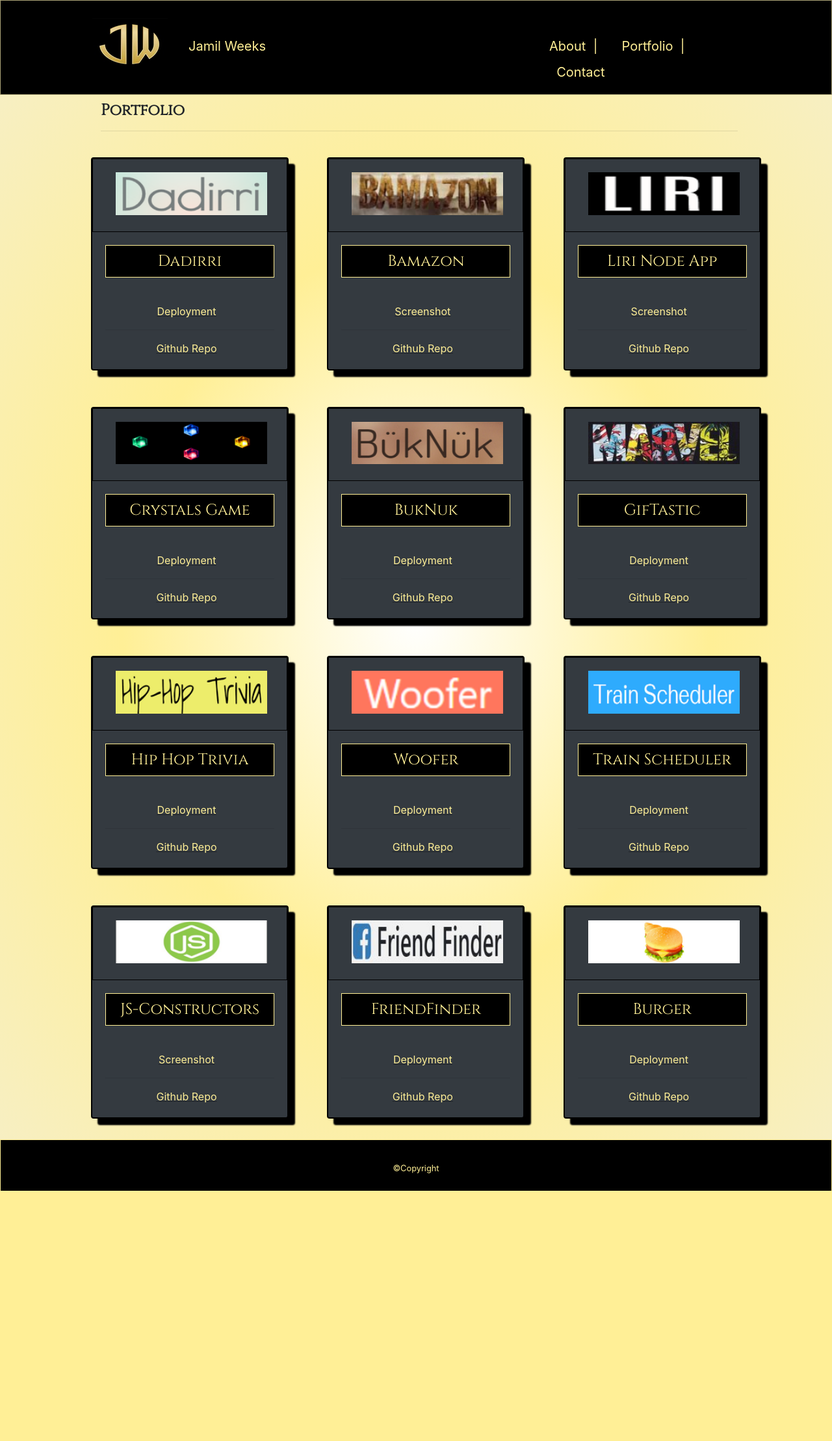
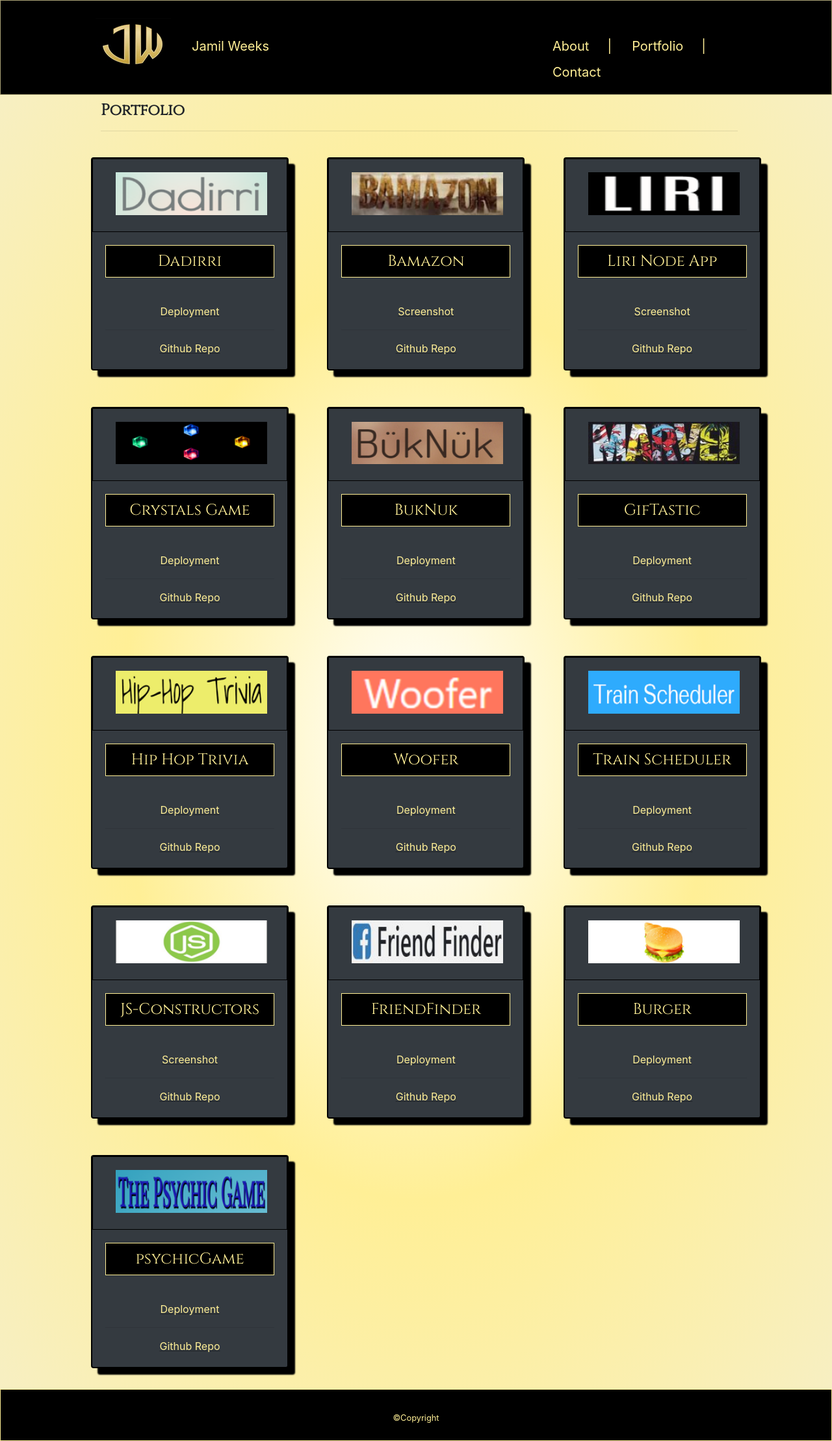
Before and after one commit to JamilW/Portfolio, a React (Create React App) app in the folder client/: page /portfolio in a window 1280 px wide. Shown: the whole page at 65% size. Before the commit the page ends 1833 px from the top, so only its background shows below. Built offline with nearby package versions, Linux system fonts and the light colour scheme.

Commit message:
fixed minor styling issues

```diff
--- a/client/src/components/Navbar/Navbar.css
+++ b/client/src/components/Navbar/Navbar.css
@@ -1,6 +1,7 @@
 #nav-menu   {
     margin-top: 50px;
     padding-right: 20px;
+    justify-content: space-around;
 }
 
 #initials   {
@@ -15,5 +16,8 @@
 
 a  {
     color: #ffef96;
-    padding-right: 10px;
 }
+
+.navbar-brand   {
+    margin-left: 5px;
+}
--- a/client/src/components/Navbar/Navbar.js
+++ b/client/src/components/Navbar/Navbar.js
@@ -8,7 +8,7 @@
         <nav className="navdeco">
             <div className="container">
                 <div className="row">
-                    <div className="col-12 col-sm-12 col-md-12 col-lg-8 col-xl-8">
+                    <div className="col-12 col-sm-12 col-md-12 col-lg-8 col-xl-8" style={{width: "50%"}}>
                         <Link className="navbar-brand" to="/">
                             <a href="#">
                                 <img src={initials} id="initials" style={{marginBottom: "10px"}} />
@@ -17,14 +17,14 @@
                         </Link>
                     </div>
                 <div className="col-12 col-sm-12 col-md-12 col-lg-4 col-xl-4" id="nav-menu">
-                    <Link className="navbar-brand" to="/">
-                        About&nbsp;&nbsp;|
+                    <Link className="navbar-brand" style={{paddingRight: "10px"}} to="/">
+                        About&nbsp;&nbsp;&nbsp;&nbsp;&nbsp;|
                     </Link>
                     <Link className="navbar-brand" to="/portfolio">
-                        &nbsp;&nbsp;Portfolio&nbsp;&nbsp;|
+                        Portfolio&nbsp;&nbsp;&nbsp;&nbsp;&nbsp;|
                     </Link>
                     <Link className="navbar-brand" to="/contact">
-                        &nbsp;&nbsp;Contact&nbsp;&nbsp;
+                        Contact
                     </Link>
                 </div>
             </div>
--- a/client/src/pages/About/About.js
+++ b/client/src/pages/About/About.js
@@ -14,12 +14,12 @@
                 <img alt="jw" className="card-img-top-fluid" src={jw} style={{objectFit: "cover", paddingTop: "30px", paddingBottom: "30px"}}></img>
               </div>
               <div className="card-body" style={{color: "#ffef96", background: "#3b3a30", paddingTop: "30px", textAlign: "center", height: "77px"}}>
-              <b><p><em>Click Contact above to connect.</em></p></b>
+              <b><p style={{textShadow: "2px 2px black"}}><em>Click Contact above to connect.</em></p></b>
               </div>
             </div>
           </div>
           <div className="col-12 col-sm-12 col-md-6 col-lg-8 col-xl-8" id="aboutMe" style={{paddingBottom: "20px"}}>
-            <p style={{fontSize:"14px", padding: "10px", color: "#ffef96", background: "rgb(59, 58, 48)", boxShadow: "10px 10px 2px black", transform: "translateY(4px)", marginLeft: "200px"}}>
+            <p style={{textShadow: "2px 2px black", fontSize:"14px", padding: "10px", color: "#ffef96", background: "rgb(59, 58, 48)", boxShadow: "10px 10px 2px black", transform: "translateY(4px)", marginLeft: "200px"}}>
             <b><em>
             <p style={{textDecoration: "underline", textAlign: "center", fontSize: "18px"}}>Background:</p>
             Web Developer with a passion for using my natural ability for creativity alongside my technical expertise
--- a/client/src/pages/Portfolio/Portfolio.js
+++ b/client/src/pages/Portfolio/Portfolio.js
@@ -1,4 +1,4 @@
-import React, { Component } from "react"
+import React, { Component } from "react";
 import "./portfolio.css";
 import dadirri from "../../images/rsz_1dadirri.png";
 import buknuk from "../../images/rsz_buknuk.png";
@@ -9,9 +9,10 @@
 import crystalscollector from "../../images/rsz_crystalscollector.png";
 import triviagame from "../../images/rsz_triviagame.png";
 import TrainScheduler from "../../images/TrainScheduler.png";
-import js from "../../images/rsz_js.png"
-import FriendFinder from "../../images/rsz_friendfinder.jpg"
-import burger from "../../images/rsz_burger.png"
+import js from "../../images/rsz_js.png";
+import FriendFinder from "../../images/rsz_friendfinder.jpg";
+import burger from "../../images/rsz_burger.png";
+import psychicGame from "../../images/psychicGame.png";
 import Modal from "../../components/Modal/Modal";
 
 class Portfolio extends Component   {
@@ -108,6 +109,13 @@
         this.setState({
           ...this.state,
         show12: !this.state.show12
+        })
+      }
+
+      showModal13 = () => {
+        this.setState({
+          ...this.state,
+        show13: !this.state.show13
         })
       }
 
@@ -438,6 +446,34 @@
                                 </div>
                             </div><hr/>
                         </div>
+                        <div className="row" id="apps">
+                            <div className="col-4 col-sm-4 col-md-4 col-lg-2 col-xl-2">
+                                    <div className="card bg-dark mb-3" style={{width: "19rem", boxShadow: "10px 10px 2px black", transform: "translateY(4px)"}}>
+                                    <img src={psychicGame} className="card-img-top-fluid" alt="psychicGame" style={{paddingBottom: "25px"}}></img>
+                                        <div className="card-body">
+                                            <div>
+                                                <input type="button"
+                                                onClick={this.showModal13}
+                                                style={{color: "#ffef96", background: "black", fontSize: "24px", width: "100%", height: "50px", border: "#ffef96 solid 1px", fontFamily: "'Cinzel', serif"}}
+                                                value="psychicGame" />
+
+                                                <Modal
+                                                onClose={this.showModal13}
+                                                show={this.state.show13}>
+                                                    <h3>Skills Used</h3>
+                                                    <hr/>
+                                                    <p>CSS, Google Fonts, HTML, & Javascript</p>
+                                                    <hr/>
+                                                </Modal>
+                                            </div>
+                                        </div>
+                                        <div className="card-body" style={{textDecoration: "underline"}}>
+                                            <a href="https://jamilw.github.io/The-Psychic-Game/" className="card-link">Deployment</a><hr/>
+                                            <a href="https://github.com/JamilW/Portfolio" className="card-link">Github Repo</a>
+                                        </div>
+                                    </div>
+                                </div><hr/>
+                        </div>
                     </div>
                 </div>
             </div>
```
Also changed, not shown: client/src/images/psychicGame.png (added).
